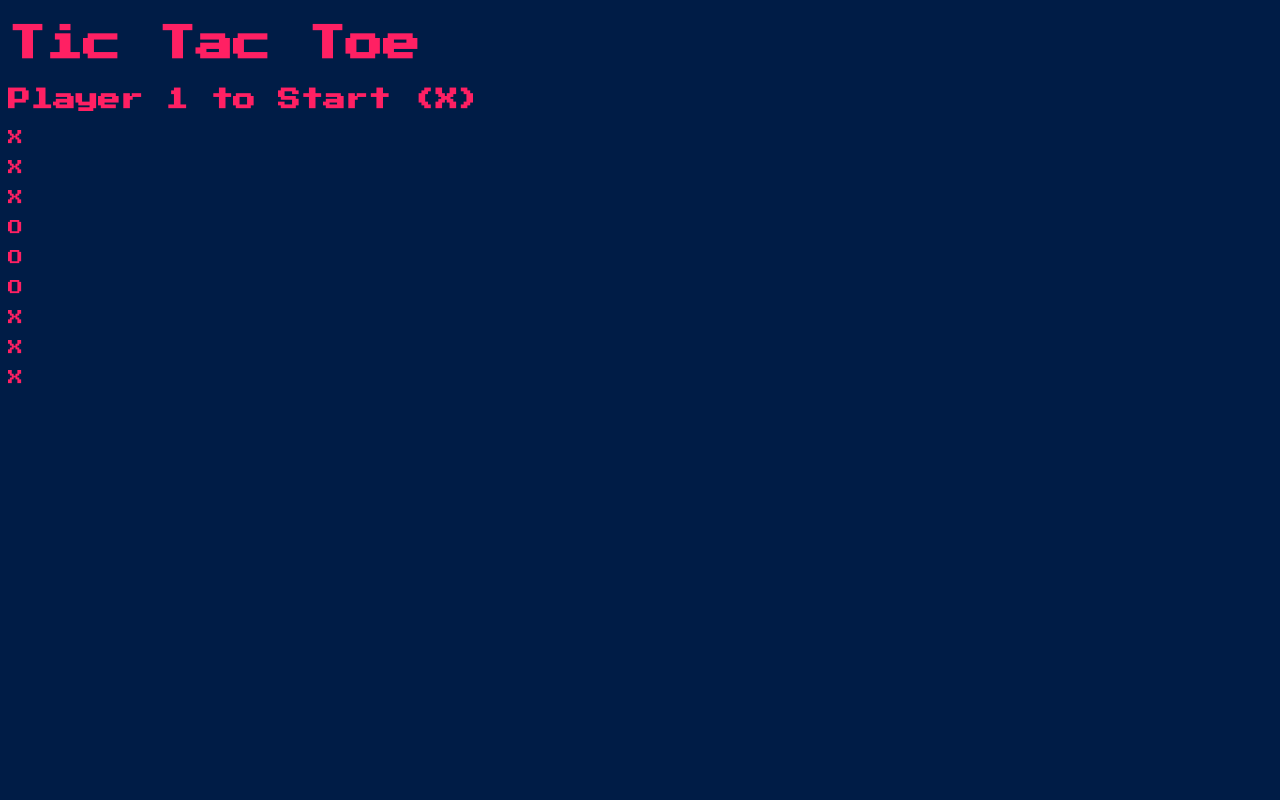
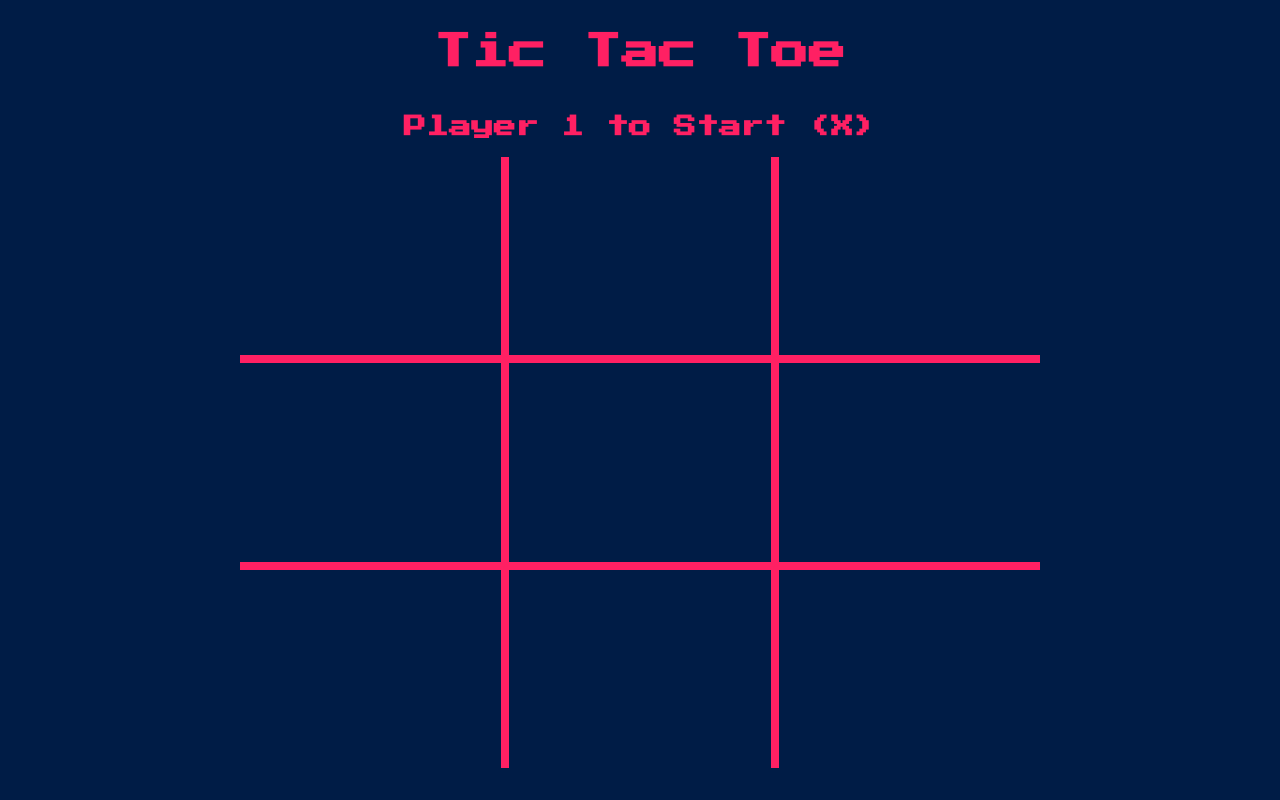
Before and after one commit to Larquist/tic-tac-toe-js, a plain HTML site: page index.html in a window 1280 px wide. Drawn offline with nearby package versions, Linux system fonts and the light colour scheme.

Commit message:
Finished CSS. Started working on JS.

```diff
--- /dev/null
+++ b/game.js
@@ -0,0 +1,16 @@
+let currentPlayer = 1;
+
+$('.game-board > div').click(function(element) {
+    if (currentPlayer == 1) {
+        element.target.innerHTML = 'x';
+        currentPlayer = 2;
+        $('.player-turn').text('Player 2 Turn (O)');
+    }
+    else {
+        element.target.innerHTML = 'o';
+        currentPlayer = 1;
+        $('.player-turn').text('Player 1 Turn (X)');
+    }
+
+
+})
--- a/index.html
+++ b/index.html
@@ -11,38 +11,31 @@
       rel="stylesheet"
     />
     <link rel="stylesheet" href="style.css" />
+    <script src="https://ajax.googleapis.com/ajax/libs/jquery/3.7.1/jquery.min.js"></script>
+    <script src="./game.js" defer></script>
   </head>
   <body>
-    <h1 class="title">Tic Tac Toe</h1>
-    <h2 class="player-turn">Player 1 to Start (X)</h2>
     <div class="wrapper">
+      <h1 class="title">Tic Tac Toe</h1>
+      <h2 class="player-turn">Player 1 to Start (X)</h2>
       <div class="game-board">
-        <div>
-          <p>X</p>
+        <div id="tile-0">
         </div>
-        <div>
-          <p>X</p>
+        <div id="tile-1">
         </div>
-        <div>
-          <p>X</p>
+        <div id="tile-2">
         </div>
-        <div>
-          <p>O</p>
+        <div id="tile-3">
         </div>
-        <div>
-          <p>O</p>
+        <div id="tile-4">
         </div>
-        <div>
-          <p>O</p>
+        <div id="tile-5">
         </div>
-        <div>
-          <p>X</p>
+        <div id="tile-6">
         </div>
-        <div>
-          <p>X</p>
+        <div id="tile-7">
         </div>
-        <div>
-          <p>X</p>
+        <div id="tile-8">
         </div>
       </div>
     </div>
--- a/style.css
+++ b/style.css
@@ -4,6 +4,9 @@
 
   --fs-400: 0.9375rem;
   --fs-900: 2.5rem;
+
+  --color-primary: rgb(0, 28, 70);
+  --color-accent: rgb(255, 32, 99);
 }
 
 *,
@@ -16,13 +19,40 @@ html {
   font-family: var(--ff-sans);
   font-weight: var(--fw-normal);
   font-size: var(--fs-400);
-  color: rgb(255, 32, 99);
+  color: var(--color-accent);
 }
 
 body {
-  background-color: rgb(0, 28, 70);
+  background-color: var(--color-primary);
 }
 
 h1 {
   font-size: var(--fs-900);
 }
+
+.wrapper {
+  height: 95vh;
+  display: flex;
+  flex-direction: column;
+  justify-content: center;
+  align-items: center;
+}
+
+.game-board {
+  --game-letter-size: 3rem;
+  display: grid;
+  grid-template-columns: 1fr 1fr 1fr;
+  grid-template-rows: 1fr 1fr 1fr;
+  gap: 8px;
+  height: 800px;
+  width: 800px;
+  background-color: var(--color-accent);
+}
+
+.game-board > div {
+  background-color: var(--color-primary);
+  display: flex;
+  justify-content: center;
+  align-items: center;
+  font-size: var(--game-letter-size);
+}
```
